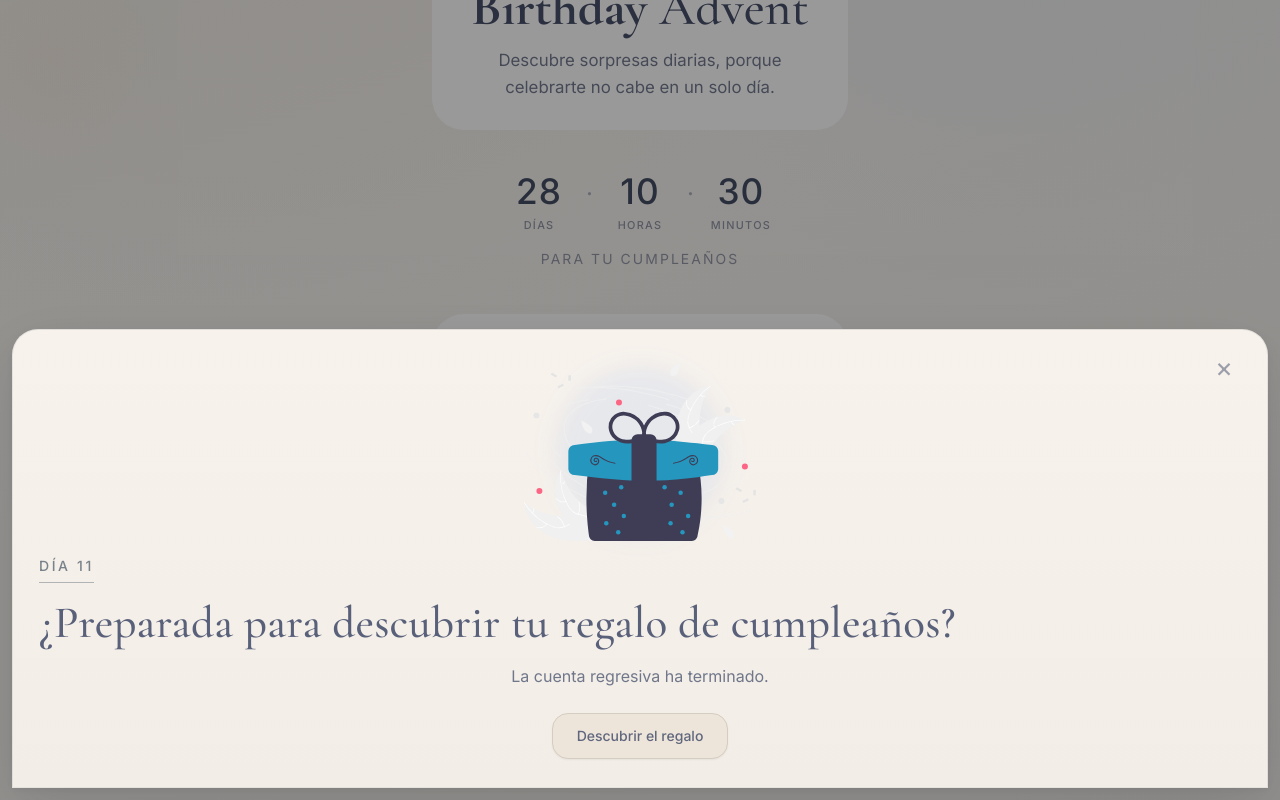
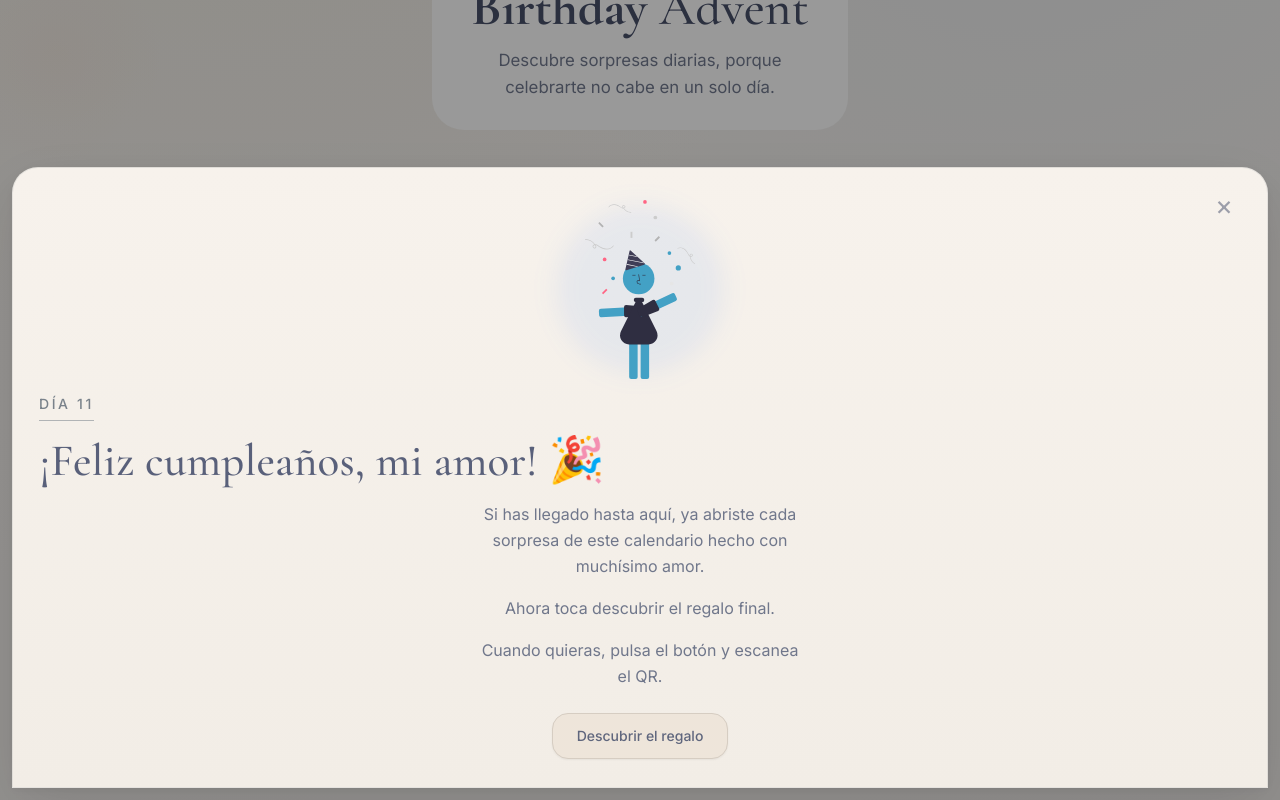
Before and after one commit to nelaruizc/birthday-advent, a React (Vite) app: page / in a window 1280 px wide. Both pictures are taken after a click on the button "11". Shown: the part 303-1103 px from the top of the page. Built offline with nearby package versions, Linux system fonts and the light colour scheme.

Commit message:
Ajusta contenido visual del día 11 y corrige ruta del QR

```diff
--- a/src/components/DayBottomSheet.tsx
+++ b/src/components/DayBottomSheet.tsx
@@ -19,6 +19,7 @@ export const DayBottomSheet = ({ dayData, isVisible, closeDay }: DayBottomSheetP
   const imageSrc = dayData.day === 1 ? celebratingSrc : dayData.image ?? celebratingSrc
   const descriptionParagraphs = dayData.description.split('\n\n').filter(Boolean)
   const isFinalDay = dayData.day === 11
+  const qrImageSrc = `${import.meta.env.BASE_URL}IMG_7830.jpeg`
 
   return (
     <div
@@ -56,7 +57,11 @@ export const DayBottomSheet = ({ dayData, isVisible, closeDay }: DayBottomSheetP
 
         {isFinalDay ? (
           <div className="mx-auto mt-4 max-w-[32ch] text-center">
-            <p className="text-base leading-relaxed text-[#70778b]">La cuenta regresiva ha terminado.</p>
+            {descriptionParagraphs.map((paragraph, index) => (
+              <p key={`final-paragraph-${index}`} className={`text-base leading-relaxed text-[#70778b] ${index === 0 ? '' : 'mt-4'}`}>
+                {paragraph}
+              </p>
+            ))}
 
             <button
               type="button"
@@ -74,7 +79,7 @@ export const DayBottomSheet = ({ dayData, isVisible, closeDay }: DayBottomSheetP
             >
               <div className="mx-auto w-fit rounded-2xl border border-[#e6ddd3] bg-white p-4 shadow-[0_10px_28px_rgba(45,58,85,0.12),0_0_26px_rgba(255,255,255,0.45)]">
                 <img
-                  src="/IMG_7830.jpeg"
+                  src={qrImageSrc}
                   alt="Código QR del regalo"
                   className="h-[200px] w-[200px] rounded-lg object-cover"
                 />
--- a/src/data/days.ts
+++ b/src/data/days.ts
@@ -78,8 +78,9 @@ export const daysData: DayData[] = [
   },
   {
     day: 11,
-    title: '¿Preparada para descubrir tu regalo de cumpleaños?',
-    description: 'La cuenta regresiva ha terminado.',
-    image: '/happy-birthday.svg',
+    title: '¡Feliz cumpleaños, mi amor! 🎉',
+    description:
+      'Si has llegado hasta aquí, ya abriste cada sorpresa de este calendario hecho con muchísimo amor.\n\nAhora toca descubrir el regalo final.\n\nCuando quieras, pulsa el botón y escanea el QR.',
+    image: undefined,
   },
 ]
```
